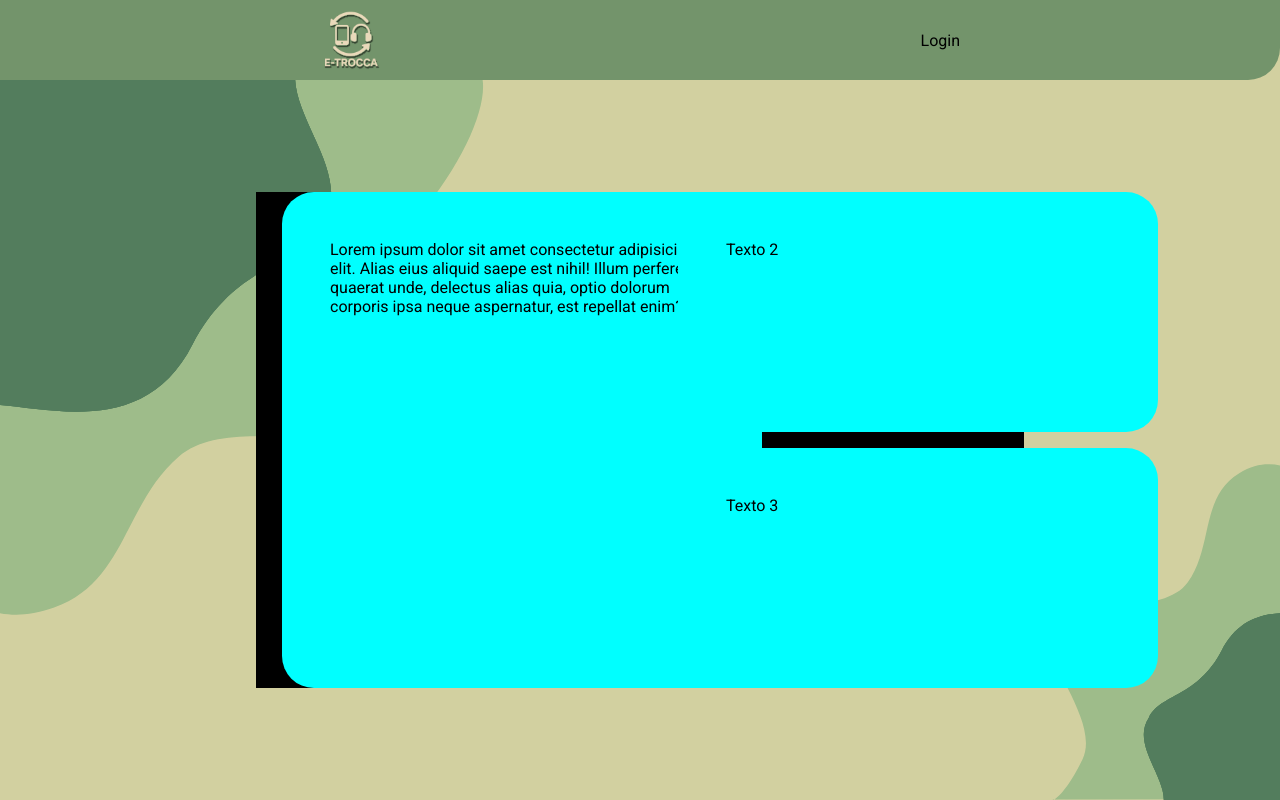
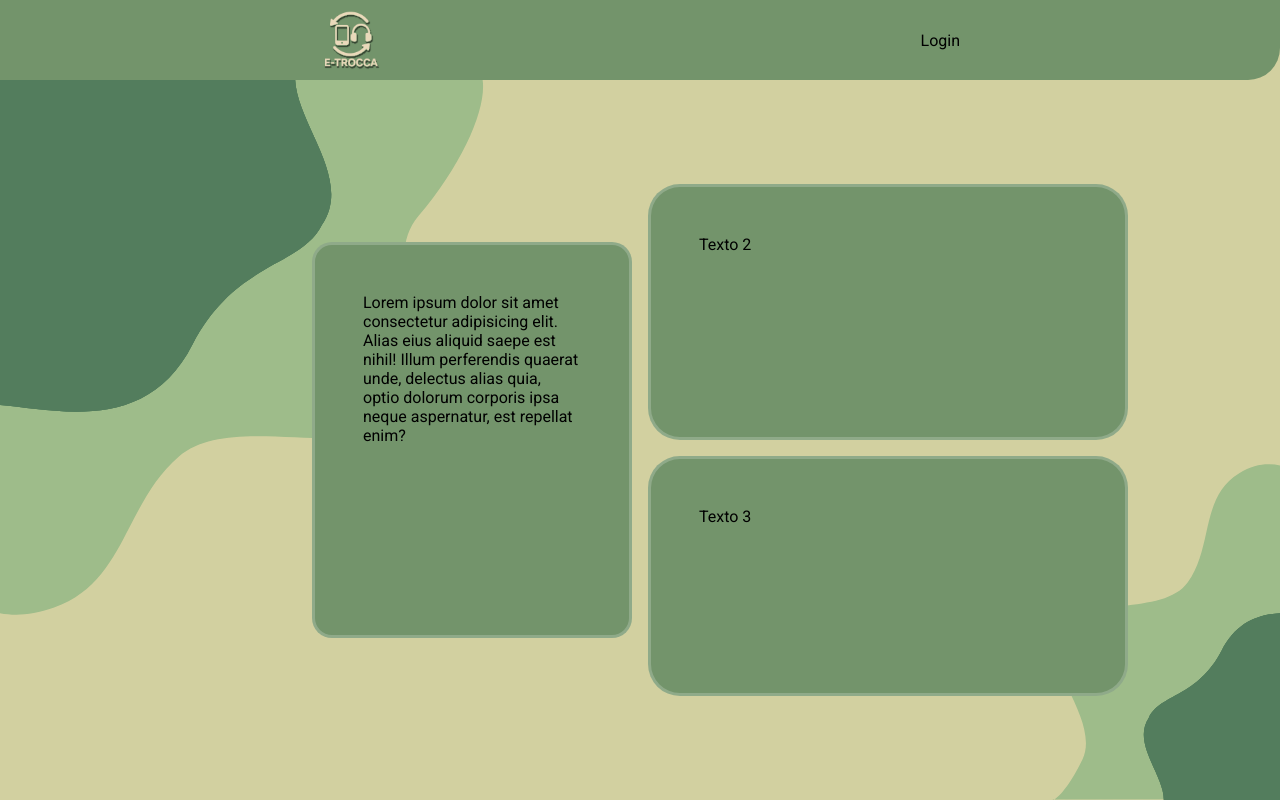
Before and after one commit to assis04/APS-----Reciclagem, a Next.js app: page / in a window 1280 px wide. Built offline with nearby package versions, Linux system fonts and the light colour scheme.

Commit message:
Commit para dar pull

```diff
--- a/src/app/page.jsx
+++ b/src/app/page.jsx
@@ -91,20 +91,21 @@ const HomePage = () => {
                 >
                     <Grid
                         container
-            justifyContent={"space-around"}
-            gap={3}
-            backgroundColor={"black"}
+                        justifyContent={'center'}
+                        alignItems={'center'}
                         width={"60vw"}
+                        gap={2}
                     >
-            <Grid size={5}>
+                        <Grid item size={5}>
                             <Stack spacing={2}>
                                 <Box
                                     sx={{
-                    backgroundColor: "aqua",
-                    height: "31rem",
-                    width: "30rem",
-                    borderRadius: "2rem",
+                                        backgroundColor: "#73946B",
+                                        height: "49.6vh",
+                                        width: "25vw",
+                                        border: '3px  solid rgb(255,255,255,0.2)',
                                         padding: "3rem",
+                                        borderRadius: 5,
                                     }}
                                 >
                                     Lorem ipsum dolor sit amet consectetur adipisicing elit. Alias
@@ -114,26 +115,30 @@ const HomePage = () => {
                                 </Box>
                             </Stack>
                         </Grid>
-            <Grid size={5}>
+                        <Grid item size={5}>
                             <Stack spacing={2}>
                                 <Box
                                     sx={{
-                    backgroundColor: "aqua",
-                    height: "15rem",
+                                        backgroundColor: "#73946B",
+                                        height: "16rem",
                                         width: "30rem",
                                         borderRadius: "2rem",
                                         padding: "3rem",
+                                        border: '3px  solid rgb(255,255,255,0.2)',
+
                                     }}
                                 >
                                     Texto 2
                                 </Box>
                                 <Box
                                     sx={{
-                    backgroundColor: "aqua",
+                                        backgroundColor: "#73946B",
                                         height: "15rem",
                                         width: "30rem",
                                         borderRadius: "2rem",
                                         padding: "3rem",
+                                        border: '3px  solid rgb(255,255,255,0.2)',
+
                                     }}
                                 >
                                     Texto 3
```
Lines whose indentation alone changed are shown as unchanged.
